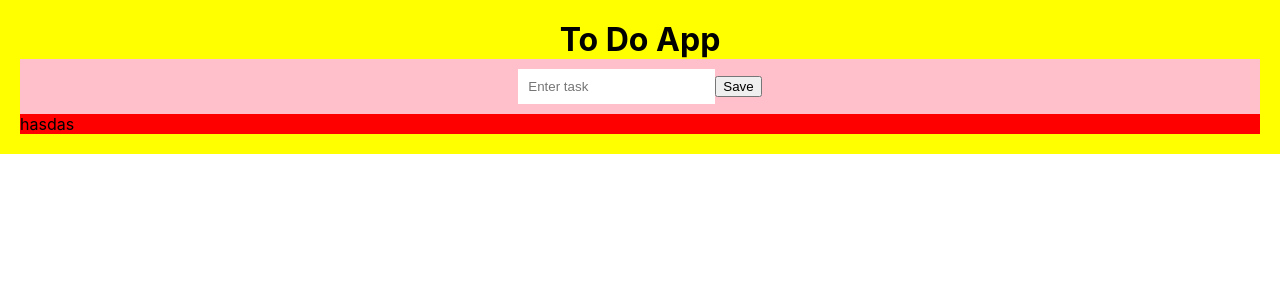
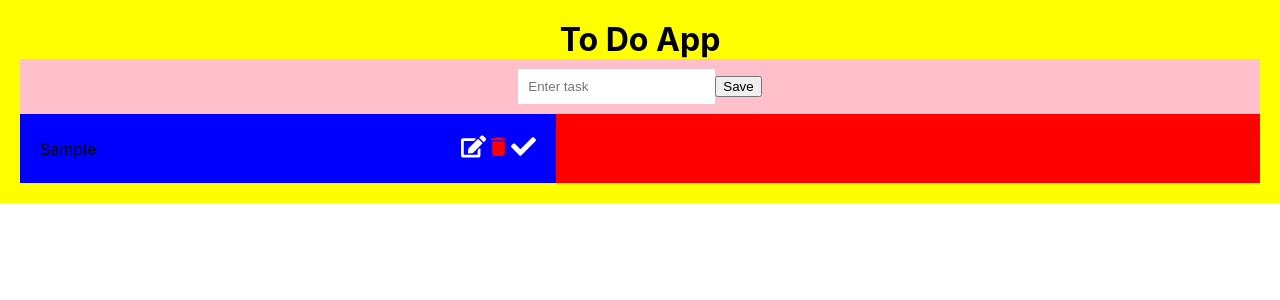
Before and after one commit to AnupRijal123/Typescript_practice, a React (Create React App) app: page / in a window 1280 px wide. Both pictures are taken after typing "Sample" into the empty fields and a click on the button "Save". Shown: the top 300 px of the page. Built offline with nearby package versions, Linux system fonts and the light colour scheme; the HTML template or start-up script is replaced by a standard one.

Commit message:
reversed array display in setTodos

```diff
--- a/package.json
+++ b/package.json
@@ -12,6 +12,7 @@
     "@types/react-dom": "^18.3.0",
     "react": "^18.3.1",
     "react-dom": "^18.3.1",
+    "react-icons": "^5.2.1",
     "react-scripts": "5.0.1",
     "typescript": "^4.9.5",
     "web-vitals": "^2.1.4"
--- a/src/App.tsx
+++ b/src/App.tsx
@@ -11,13 +11,14 @@ const App: React.FC = () => {
   const handleAdd = (event: React.FormEvent) => {
     event.preventDefault();
     if (todo) {
-      setTodos([...todos, {
+      setTodos([{
         id: Date.now(), todo: todo, isCompleted: false
-      }])
+      }, ...todos,])
     }
     setTodo('');
   };
   console.log(todos);
+  console.log(...todos);
   return (
     <div className="main-container">
       <div className="content-container">
--- /dev/null
+++ b/src/components/SingleTodo.scss
@@ -0,0 +1,28 @@
+.single-todo-container {
+    background-color: blue;
+    width: 40%;
+    display: flex;
+    justify-content: space-between;
+    align-items: center;
+    padding: 20px;
+    flex-wrap: wrap;
+
+    p,
+    s {
+        word-break: break-all;
+    }
+
+    .icons-div {
+
+        .icons {
+            color: white;
+            font-size: 25px;
+            cursor: pointer;
+            transition: color 0.5s ease;
+        }
+
+        .completed {
+            color: green;
+        }
+    }
+}
--- /dev/null
+++ b/src/components/SingleTodo.tsx
@@ -0,0 +1,49 @@
+import { FaEdit } from "react-icons/fa";
+import { MdDelete } from "react-icons/md";
+import { FaCheck } from "react-icons/fa";
+import { Todo } from '../model';
+import './SingleTodo.scss';
+
+type Props = {
+    item: Todo,
+    todos: Todo[],
+    setTodos: React.Dispatch<React.SetStateAction<Todo[]>>
+}
+
+const SingleTodo = ({ item, todos, setTodos }: Props) => {
+    console.log(item);
+    const handleCheck = (id: number) => {
+        setTodos(todos.map((todo) => todo.id === id ? { ...todo, isCompleted: !todo.isCompleted } : todo));
+    }
+
+    const handleDelete = (id: number) => {
+        console.log(id)
+        setTodos(todos.filter((item) => item.id !== id));
+    }
+
+    return (
+        <form className='single-todo-container'>
+            {item.isCompleted ? (
+                <s>{item.todo}</s>
+            ) : (
+                <p>{item.todo}</p>
+            )}
+            <div className="icons-div">
+                <FaEdit className="icons" />
+                <MdDelete className="icons"
+                    style={{ color: 'red' }}
+                    onClick={() => handleDelete(item.id)}
+                />
+                <FaCheck onClick={() => handleCheck(item.id)}
+                    // className={item.isCompleted ? "icons completed" : "icons"}
+                    //OR
+                    className={`icons ${item.isCompleted && 'completed'}`}
+                />
+            </div>
+        </form>
+
+    )
+
+}
+
+export default SingleTodo;
--- a/src/components/TodoList.scss
+++ b/src/components/TodoList.scss
@@ -1,3 +1,6 @@
 .todo-container {
     background-color: red;
+    display: flex;
+    flex-direction: column;
+    gap: 20px;
 }
--- a/src/components/TodoList.tsx
+++ b/src/components/TodoList.tsx
@@ -1,5 +1,6 @@
 import './TodoList.scss';
 import { Todo } from '../model';
+import SingleTodo from './SingleTodo';
 
 interface Props {
     todos: Todo[],
@@ -9,7 +10,14 @@ interface Props {
 const TodoList: React.FC<Props> = ({ todos, setTodos }) => {
     return (
         <div className="todo-container">
-            hasdas
+            {todos.map((item) => (
+                <SingleTodo
+                    item={item}
+                    key={item.id}
+                    todos={todos}
+                    setTodos={setTodos}
+                />
+            ))}
         </div>
     )
 }
```
Also changed, not shown: 1 other file (tests, documents, lock files or other folders).
